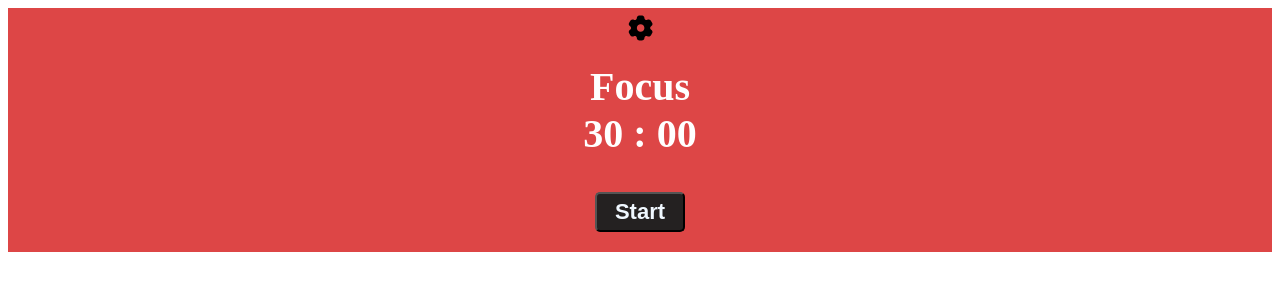
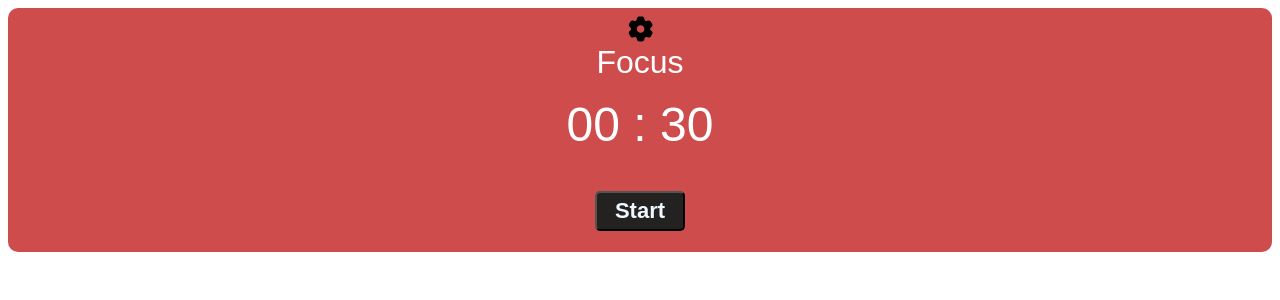
Before and after one commit to Wecpo/Pomodoro, a Vue app: page / in a window 1280 px wide. Shown: the top 300 px of the page. Built offline with nearby package versions, Linux system fonts and the light colour scheme.

Commit message:
refactor: changed filed folders, refactored css to BEM meth.

```diff
--- a/src/components/SettingsModal.vue
+++ b/src/components/SettingsModal.vue
@@ -1,11 +1,8 @@
 <script setup lang="ts">
+import type { SettingsModalProps } from '@/types/interfaces/SettingsModalProps'
 import { ref } from 'vue'
 
-interface Props {
-  settings: { focusTime: number, shortBreakTime: number, longBreakTime: number, rounds: number }
-}
-
-const props = defineProps<Props>()
+const props = defineProps<SettingsModalProps>()
 const emit = defineEmits(['close', 'update'])
 
 const settings = ref(props.settings)
@@ -21,11 +18,11 @@ function editSettings() {
 <template>
   <form class="modal" @submit.prevent="editSettings">
     <label>Focus Time (m)</label>
-    <input v-model="settings.focusTime" type="number">
+    <input v-model="settings.focusDuration" type="number">
     <label>Short Rest (m)</label>
-    <input v-model="settings.shortBreakTime" type="number">
+    <input v-model="settings.shortBreakDuration" type="number">
     <label>Long Rest (m)</label>
-    <input v-model="settings.longBreakTime" type="number">
+    <input v-model="settings.longBreakDuration" type="number">
     <label>Rounds</label>
     <input v-model="settings.rounds" type="number">
     <button type="submit">
--- a/src/components/TimerButton.vue
+++ b/src/components/Timer/TimerButton.vue
@@ -1,11 +1,11 @@
 <template>
-  <button class="timerButton">
+  <button class="button">
     <slot />
   </button>
 </template>
 
 <style>
-.timerButton {
+.button {
     color: aliceblue;
     background-color: rgb(36, 33, 33);
     border-radius: 5px;
@@ -16,7 +16,7 @@
     font-weight: bold;
 }
 
-.timerButton:hover {
+.button:hover {
     cursor: pointer;
 }
 </style>
--- a/src/components/TimerMain.vue
+++ b/src/components/Timer/TimerMain.vue
@@ -1,23 +1,20 @@
 <script setup lang="ts">
+import type { TimerSettings } from '@/types/interfaces/TimerSettings'
+import IconSettings from '@/components/icons/IconSettings.vue'
 import SettingsModal from '@/components/SettingsModal.vue'
-import TimerButton from '@/components/TimerButton.vue'
-import { TimerStatus, TimerType } from '@/constants/TimerEnums'
+import TimerButton from '@/components/Timer/TimerButton.vue'
+import { TimerStatus } from '@/types/enums/TimerEnums/TimerStatusEnum'
+import { TimerType } from '@/types/enums/TimerEnums/TimerTypeEnum'
 import { formatTime } from '@/utils/formatTime'
 import { computed, onMounted, reactive, ref } from 'vue'
 import { useToast } from 'vue-toastification'
-import IconSettings from './icons/IconSettings.vue'
 
 const toast = useToast()
-interface ITimerSettings {
-  focusTime: number
-  shortBreakTime: number
-  longBreakTime: number
-  rounds: number
-}
-const defaultTimerSettings = { focusTime: 30, shortBreakTime: 5, longBreakTime: 10, rounds: 3 }
 
-let timerSettings: ITimerSettings = reactive(defaultTimerSettings)
-const timer = ref(timerSettings.focusTime)
+const defaultTimerSettings = { focusDuration: 30, shortBreakDuration: 5, longBreakDuration: 10, rounds: 3 }
+
+let timerSettings: TimerSettings = reactive(defaultTimerSettings)
+const timer = ref(timerSettings.focusDuration)
 const roundCounter = ref(1)
 const timerType = ref<TimerType>(TimerType.Focus)
 const timerStatus = ref<TimerStatus>(TimerStatus.Paused)
@@ -29,7 +26,7 @@ function fetchSettings() {
 
   if (settingsData) {
     timerSettings = JSON.parse(settingsData)
-    timer.value = timerSettings.focusTime
+    timer.value = timerSettings.focusDuration
   }
 }
 
@@ -42,7 +39,7 @@ function changeTimer() {
     if (roundCounter.value < timerSettings.rounds) {
       roundCounter.value++
       timerType.value = TimerType.ShortBreak
-      timer.value = timerSettings.shortBreakTime
+      timer.value = timerSettings.shortBreakDuration
       timerStatus.value = TimerStatus.Paused
       toast.success('Помидор завершен!')
       return
@@ -50,7 +47,7 @@ function changeTimer() {
     if (roundCounter.value === timerSettings.rounds) {
       roundCounter.value++
       timerType.value = TimerType.LongBreak
-      timer.value = timerSettings.longBreakTime
+      timer.value = timerSettings.longBreakDuration
       timerStatus.value = TimerStatus.Paused
       toast.success('Помидор завершен!')
       return
@@ -59,7 +56,7 @@ function changeTimer() {
 
   if (timerType.value === TimerType.ShortBreak) {
     timerType.value = TimerType.Focus
-    timer.value = timerSettings.focusTime
+    timer.value = timerSettings.focusDuration
     timerStatus.value = TimerStatus.Paused
     toast.info('Короткий перерыв завершен!')
   }
@@ -67,7 +64,7 @@ function changeTimer() {
   if (timerType.value === TimerType.LongBreak) {
     roundCounter.value = 0
     timerType.value = TimerType.Focus
-    timer.value = timerSettings.focusTime
+    timer.value = timerSettings.focusDuration
     timerStatus.value = TimerStatus.Paused
     toast.info('Длинный перерыв завершен!')
   }
@@ -93,9 +90,17 @@ function pauseTimer() {
 }
 
 const timerClass = computed(() => {
-  return timerType.value === TimerType.Focus
-    ? `mainContainerFocus`
-    : `mainContainerBreak`
+  if (timerType.value === TimerType.Focus) {
+    return 'timer--backgound--focus'
+  }
+
+  if (timerType.value === TimerType.ShortBreak) {
+    return 'timer--background--short-break'
+  }
+
+  else {
+    return 'timer--background--long-break'
+  }
 })
 
 const isTimerPaused = computed(() => timerStatus.value === TimerStatus.Paused)
@@ -105,13 +110,16 @@ const isTimerStarted = computed(
 </script>
 
 <template>
-  <div :class="timerClass">
+  <div :class="`timer ${timerClass}`">
     <IconSettings @click="showModal = !showModal" />
-    <div class="timerContainer">
-      <div>{{ timerType }}</div>
-      <div>{{ formatTime(timer * 60) }}</div>
+    <div class="timer__title">
+      {{ timerType }}
     </div>
-    <div class="timerButtonsContainer">
+    <div class="timer__time">
+      {{ formatTime(timer) }}
+    </div>
+
+    <div class="timer__controls">
       <TimerButton v-if="isTimerPaused" @click="startTimer">
         Start
       </TimerButton>
@@ -124,29 +132,40 @@ const isTimerStarted = computed(
 </template>
 
 <style scoped>
-.mainContainerFocus {
+.timer {
   display: flex;
   flex-direction: column;
   align-items: center;
-  padding: 5px;
-  background-color: rgb(221, 70, 70);
+  font-family: Arial, sans-serif;
+  border-radius: 10px;
+  padding: 6px;
+  color:#fff;
 }
 
-.mainContainerBreak {
-  display: flex;
-  flex-direction: column;
-  align-items: center;
-  padding: 5px;
-  background-color: rgb(177, 218, 179);
+.timer--backgound--focus {
+  background-color:rgb(206, 76, 76);
 }
 
-.timerContainer {
+.timer--background--short-break {
+  background-color:rgb(85, 197, 122);
+}
+
+.timer--background--long-break {
+  background-color:rgb(107, 194, 209);
+}
+
+.timer__title {
+  font-size: 2rem;
+  margin-bottom: 1rem;
+}
+
+.timer__time {
+  font-size: 3rem;
+  margin-bottom: 1.5rem;
+}
+
+.timer__controls {
   display: flex;
-  flex-direction: column;
-  align-items: center;
-  font-size: 40px;
-  font-weight: bolder;
-  color: #fff;
-  margin: 20px;
+  gap: 0.5rem;
 }
 </style>
--- /dev/null
+++ b/src/types/enums/TimerEnums/TimerStatusEnum.ts
@@ -0,0 +1,4 @@
+export enum TimerStatus {
+  Started = 'started',
+  Paused = 'paused',
+}
--- a/src/constants/TimerEnums.ts
+++ b/src/types/enums/TimerEnums/TimerTypeEnum.ts
@@ -1,8 +1,3 @@
-export enum TimerStatus {
-  Started = 'started',
-  Paused = 'paused',
-}
-
 export enum TimerType {
   Focus = 'Focus',
   ShortBreak = 'Short Break',
--- /dev/null
+++ b/src/types/interfaces/SettingsModalProps.ts
@@ -0,0 +1,3 @@
+export interface SettingsModalProps {
+  settings: { focusDuration: number, shortBreakDuration: number, longBreakDuration: number, rounds: number }
+}
--- /dev/null
+++ b/src/types/interfaces/TimerSettings.ts
@@ -0,0 +1,6 @@
+export interface TimerSettings {
+  focusDuration: number
+  shortBreakDuration: number
+  longBreakDuration: number
+  rounds: number
+}
--- a/src/utils/formatTime.ts
+++ b/src/utils/formatTime.ts
@@ -1,5 +1,5 @@
-export const formatTime = (time: number): string => {
-  const minutes = String(Math.floor(time / 60));
-  const seconds = String(time % 60);
-  return `${minutes.padStart(2, `0`)} : ${seconds.padStart(2, `0`)}`;
-};
+export function formatTime(time: number): string {
+  const minutes = String(Math.floor(time / 60))
+  const seconds = String(time % 60)
+  return `${minutes.padStart(2, `0`)} : ${seconds.padStart(2, `0`)}`
+}
--- a/src/views/MainView.vue
+++ b/src/views/MainView.vue
@@ -1,5 +1,5 @@
 <script setup lang="ts">
-import TimerMain from '@/components/TimerMain.vue'
+import TimerMain from '@/components/Timer/TimerMain.vue'
 </script>
 
 <template>
```
